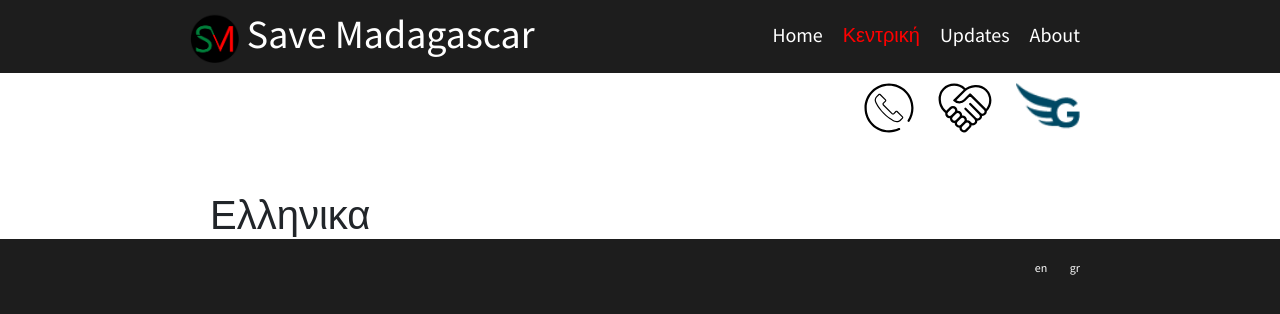
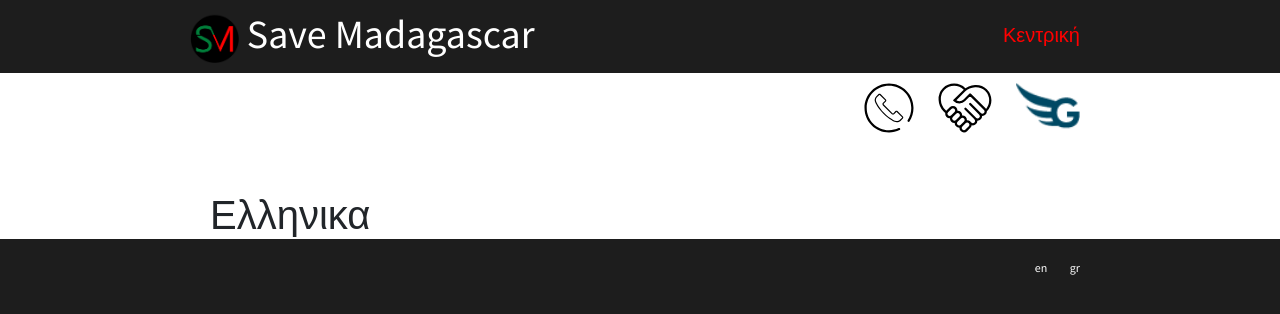
Before and after one commit to at07cm1/smadagascar_site, a Jekyll site: the page built from index_gr.html, in a window 1280 px wide. Shown: the top 314 px of the page. Built offline with Jekyll 4.4.1, drawn with Linux system fonts in a browser that asks for light colours.

Commit message:
navbar lang select

```diff
--- a/_layouts/default.html
+++ b/_layouts/default.html
@@ -31,8 +31,8 @@
 			<div class="container">
 				<nav class="main-nav">
 					<ul>
-						{% assign navigation_pages = site.html_pages where: "lang", page.lang | sort: 'navigation_weight' %}
-								{% for p in navigation_pages %}{% if p.navigation_weight %}<li {% if p.url == page.url %}class="active"{% endif %}>
+						{% assign navigation_pages = site.html_pages | sort: 'navigation_weight' %}
+								{% for p in navigation_pages %}{% if p.navigation_weight and p.lang == page.lang %}<li {% if p.url == page.url %}class="active"{% endif %}>
 									<a href="{{ p.url }}" {% if p.url == page.url %}class="navLink active"{% else %}class="navLink"{% endif %}>
 										{{ p.title }}
 									</a>
```
